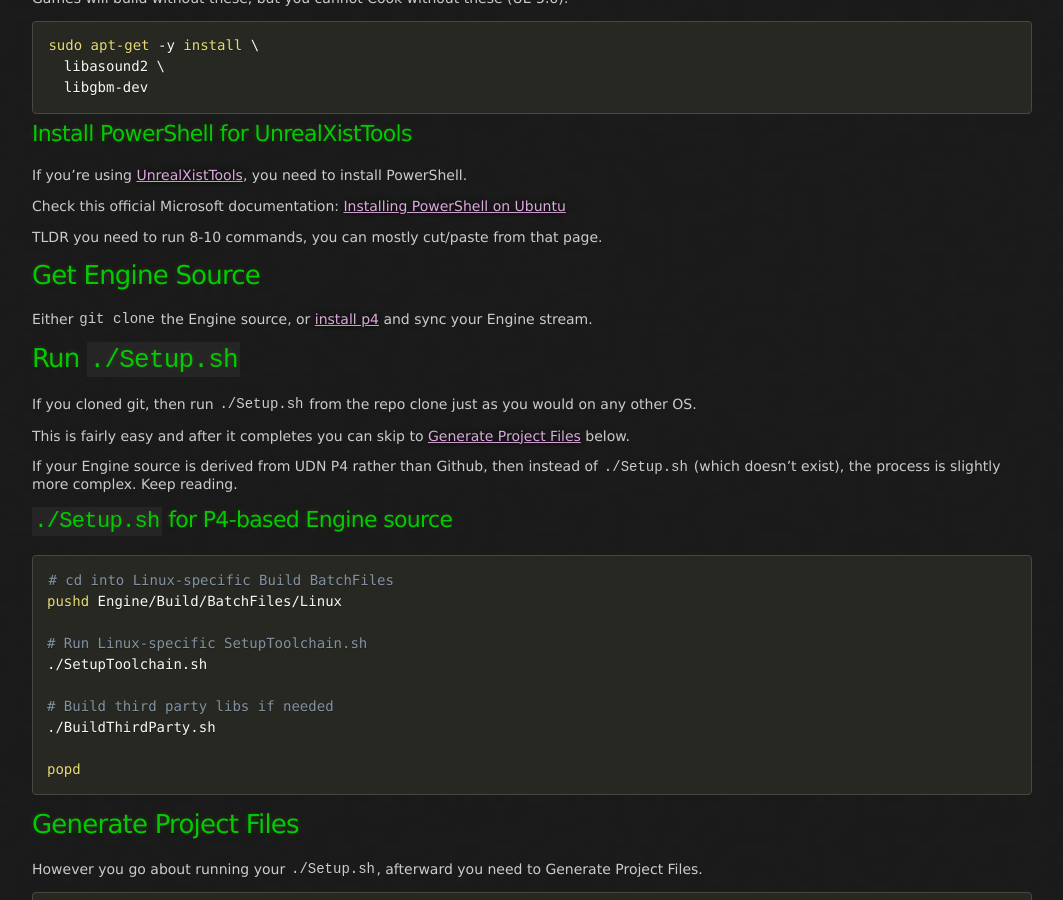
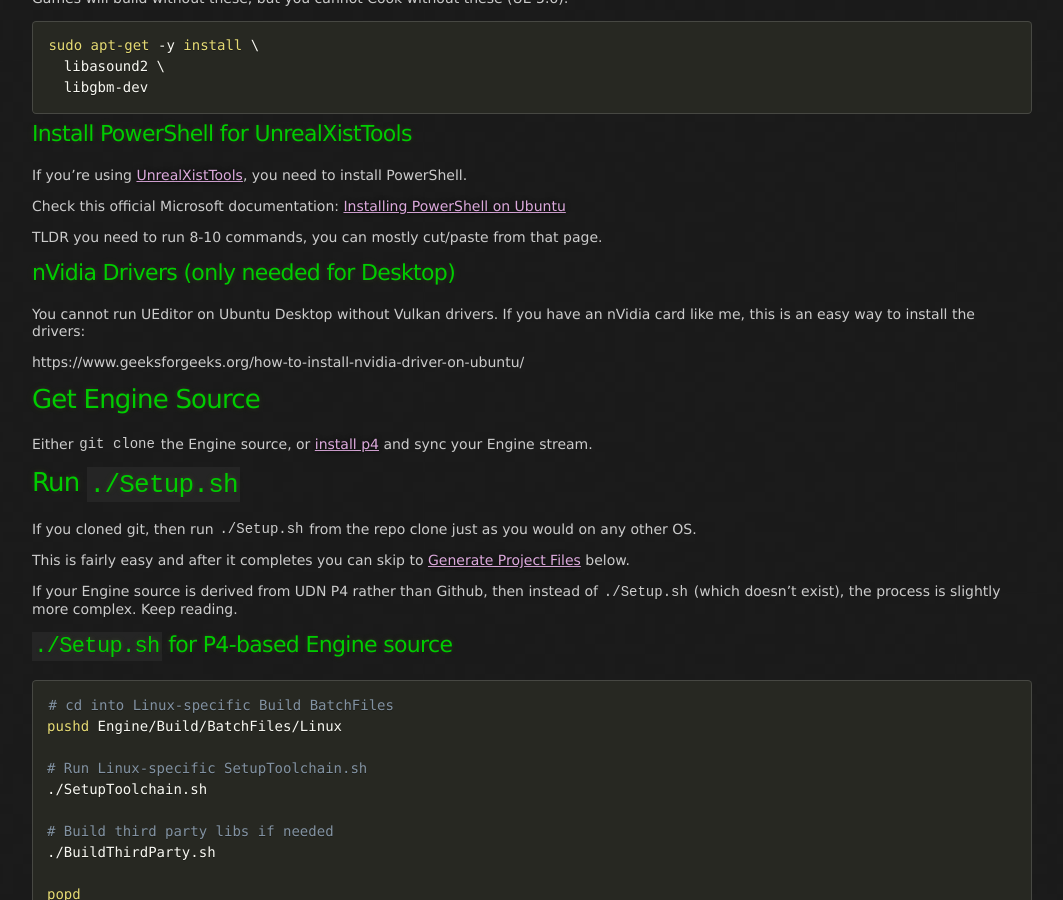
Before and after one commit to x157/x157.github.io, a Jekyll site: the page built from UE5/Linux/index.md, in a window 1280 px wide and 900 px high, scrolled down 1003 px. Shown: the whole window, without its empty margins (108-1171 px from the left). Built offline with Jekyll 4.4.1, drawn with Linux system fonts in a browser that asks for light colours.

Commit message:
Add great nVidia driver install tutorial for Linux

```diff
--- a/UE5/Linux/index.md
+++ b/UE5/Linux/index.md
@@ -62,6 +62,16 @@
 [Installing PowerShell on Ubuntu](https://learn.microsoft.com/en-us/powershell/scripting/install/install-ubuntu#installation-via-package-repository-the-package-repository)
 
 TLDR you need to run 8-10 commands, you can mostly cut/paste from that page.
+
+
+### nVidia Drivers (only needed for Desktop)
+
+You cannot run UEditor on Ubuntu Desktop without Vulkan drivers.
+If you have an nVidia card like me, this is an easy way to install
+the drivers:
+
+https://www.geeksforgeeks.org/how-to-install-nvidia-driver-on-ubuntu/
+
 
 ## Get Engine Source
 
```
